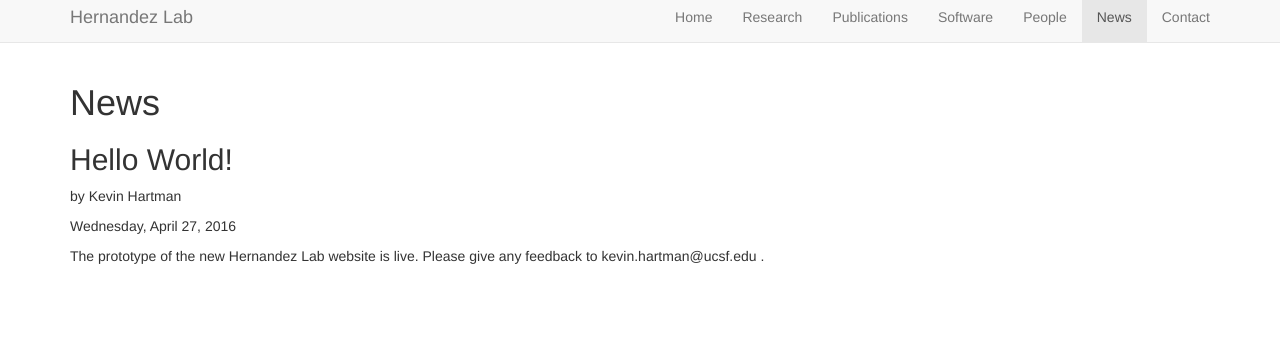
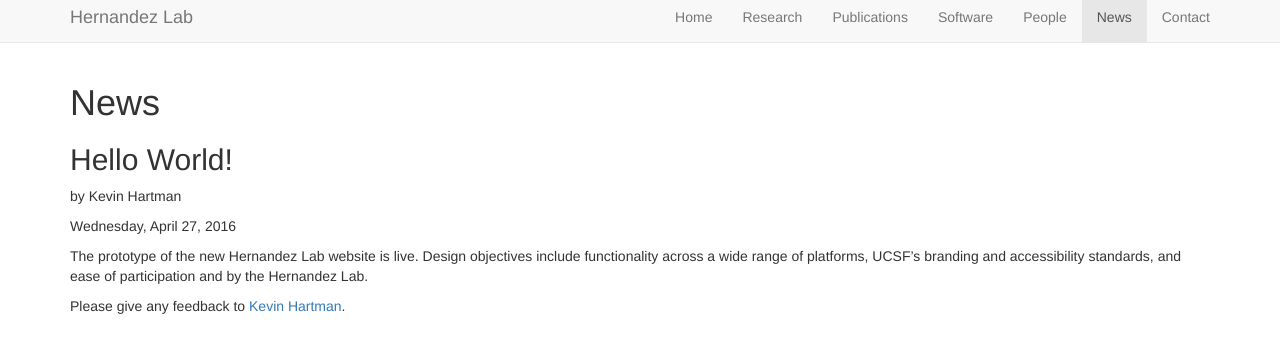
Before and after one commit to HernandezLab/hernandezlab.github.io, a Jekyll site: the page built from news/index.md, in a window 1280 px wide, cut to the strip 48-401 px from the top of the page. Built offline with Jekyll 4.4.1, drawn with Linux system fonts in a browser that asks for light colours; nearby versions of some CDN libraries.

Commit message:
news filler

```diff
--- a/news/index.md
+++ b/news/index.md
@@ -11,4 +11,9 @@ by Kevin Hartman
 
 Wednesday, April 27, 2016
 
-The prototype of the new Hernandez Lab website is live. Please give any feedback to kevin.hartman@ucsf.edu .
+The prototype of the new Hernandez Lab website is live.
+Design objectives include functionality across a wide range of platforms,
+UCSF's branding and accessibility standards, and ease of participation and
+by the Hernandez Lab.
+
+Please give any feedback to [Kevin Hartman](kevin.hartman@ucsf.edu).
```
